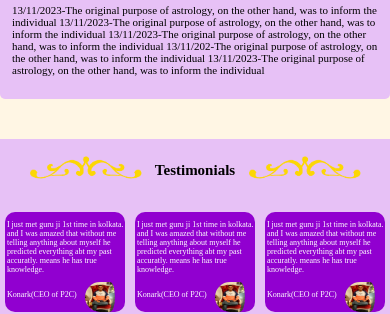
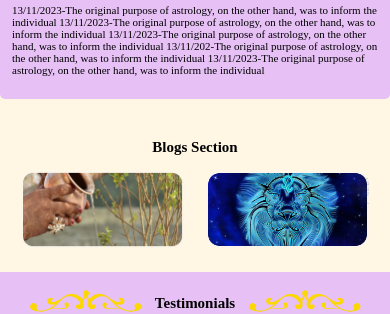
Before and after one commit to Priyanshusingh46/Guru_jii2.O, a React (Create React App) app: page / in a window 390 px wide. Shown: the part 4580-4894 px from the top of the page. Built offline with nearby package versions, Linux system fonts and the light colour scheme.

Commit message:
1st commit

```diff
--- /dev/null
+++ b/src/Components/Home/Blogs.js
@@ -0,0 +1,24 @@
+import React from 'react'
+import photo from "../../Images/Gallery/Image1.png";
+import video from "../../Images/Gallery/video1.png"
+import blogs from "../../Css/Home/Blogs.css"
+function Blogs() {
+  return (
+    <div>
+        <div>
+            <p id="blogstextlikhahua">Blogs Section</p>
+        </div>
+
+        <div className='videoandphotoblogssection'>
+            <div>
+              <img id="videoandphotoblogssection1"src={photo}/>
+            </div>
+            <div>
+              <img id="videoandphotoblogssection1"src={video}/>
+            </div>
+        </div>
+    </div>
+  )
+}
+
+export default Blogs
--- /dev/null
+++ b/src/Css/Home/Blogs.css
@@ -0,0 +1,50 @@
+#blogstextlikhahua{
+    text-align: center;
+    font-size: 34px;
+    font-weight: 600;
+}
+.videoandphotoblogssection{
+    display: flex;
+    justify-content: space-evenly;
+    margin-bottom: 20px;
+}
+#videoandphotoblogssection1{
+    width: 546px;
+}
+/* media query */
+@media only screen and (max-width:1100px){
+    #videoandphotoblogssection1 {
+        width: 454px;
+    }
+}
+@media only screen and (max-width:900px){
+    #videoandphotoblogssection1 {
+        width: 348px;
+    }
+}
+@media only screen and (max-width:700px){
+    #videoandphotoblogssection1 {
+        width: 279px;
+    }
+}
+@media only screen and (max-width:550px){
+    #blogstextlikhahua {
+        font-size: 21px;
+    }
+    #videoandphotoblogssection1 {
+        width: 222px;
+    }
+}
+@media only screen and (max-width:430px){
+    #blogstextlikhahua {
+        font-size: 15px;
+    }
+    #videoandphotoblogssection1 {
+        width: 163px;
+    }
+}
+@media only screen and (max-width:330px){
+    #videoandphotoblogssection1 {
+        width: 126px;
+    }
+}
--- a/src/Screens/Home.js
+++ b/src/Screens/Home.js
@@ -1,6 +1,7 @@
 import React from "react";
 import Header from "../Components/Common/Header";
 import Aajkarashifaal from "../Components/Home/Aajkarashifaal";
+import Blogs from "../Components/Home/Blogs";
 import DailyUpdate from "../Components/Home/DailyUpdate";
 import Festival from "../Components/Home/Festival";
 import Footer from "../Components/Home/Footer";
@@ -30,6 +31,7 @@ function Home() {
         <GurujiiWord />
         <Aajkarashifaal />
         <Festival />
+        <Blogs />
         <Testimonial />
       </div>
       <Footer />
```
Also changed, not shown: src/Images/Gallery/video1.png (added).
